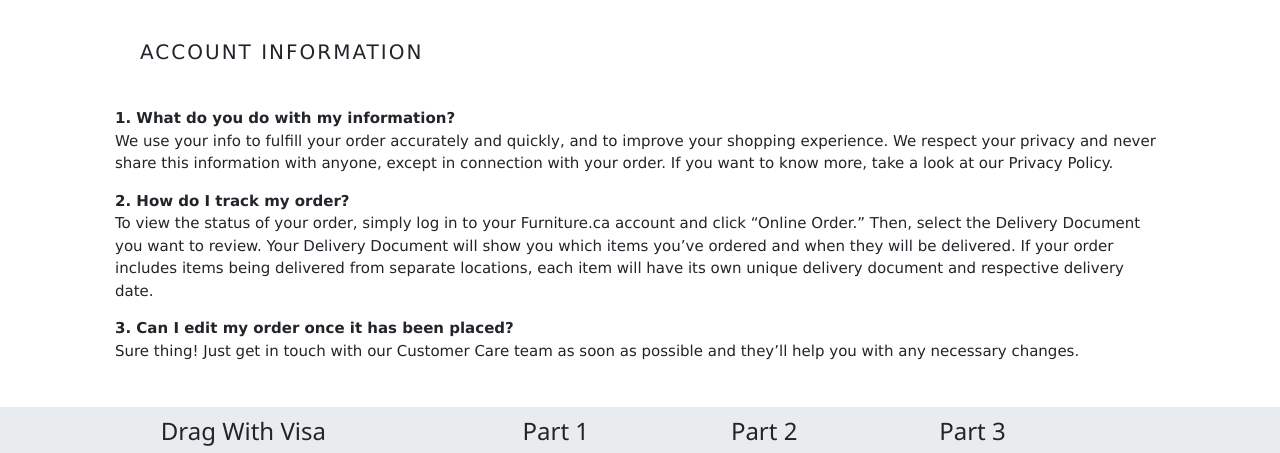
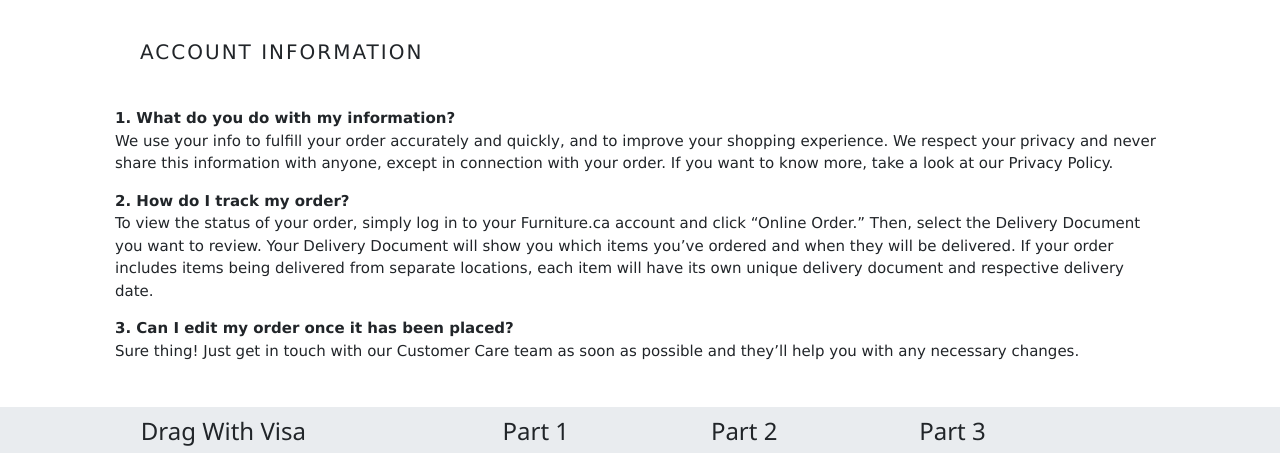
Before and after one commit to Mahmoud-cell/maglin, a plain HTML site: page all-index/FAQ.html in a window 1280 px wide. Shown: the part 3411-3864 px from the top of the page. Drawn offline with nearby package versions, Linux system fonts and the light colour scheme; files whose address does not match are found by name.

Commit message:
Update style.css

```diff
--- a/css/style.css
+++ b/css/style.css
@@ -1,3 +1,6 @@
+/*public*/
+body {overflow-x: hidden};
+ol,ul {padding: 0};
 /*start f-show*/
 .search-show{
     display: none;
@@ -230,7 +233,7 @@ font-weight: bold;
 }
 .info .info-box h3
 {
-    margin: 10px -40px 10px 0;
+    /*margin: 10px -40px 10px 0;*/
 
 }
 .visa li
```
